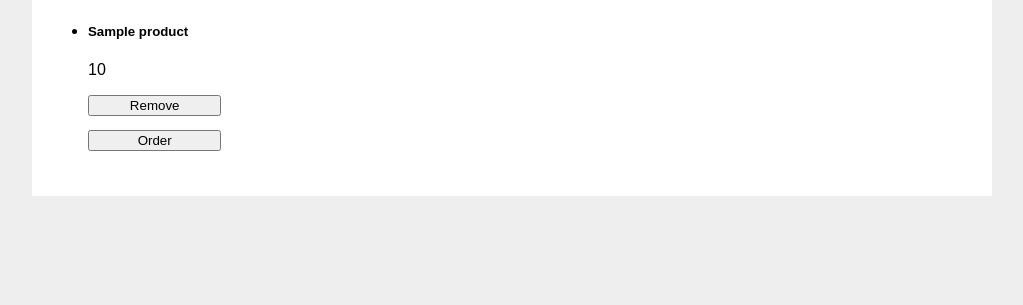
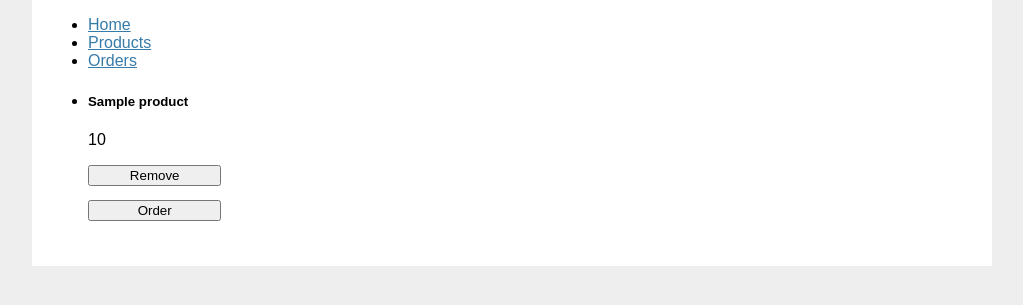
Before and after one commit to yond5413/w4111-proj1, a Flask app: template templates/function/consumer/shopping_cart.html in a window 1280 px wide. Shown: the part 51-356 px from the top of the page, without its empty margins (128-1151 px from the left). Run offline with Flask 3, Linux system fonts and the light colour scheme; the template is opened without the code that fills it: most values are stand-ins (such as "Sample title", 1, 10 or a date in 2020); parts of the project's set-up code (start-up, migrations or seed data) failed here and were passed over.

Commit message:
Update shopping_cart.html

```diff
--- a/templates/function/consumer/shopping_cart.html
+++ b/templates/function/consumer/shopping_cart.html
@@ -1,6 +1,11 @@
 {% extends 'base.html' %}
 
 {% block content %}
+  <ul>
+    <li><a href="{{ url_for('consumer') }}">Home</a></li>
+    <li><a href="{{ url_for('view_products') }}">Products</a></li>
+    <li><a href="{{ url_for('view_cust_orders') }}">Orders</a></li>
+  </ul>
   <div class="scrollable">
     <ul class="list-group">
       {% for product in prods %}
@@ -9,8 +14,8 @@
           <div>
             <h5 class="mb-0">{{ product['Name'] }}</h5>
           </div>
-          <span class="badge badge-primary badge-pill"> {{ order['Price'] }}</span>
-          <form action="{{ url_for('view_products') }}" method="post">
+          <span class="badge badge-primary badge-pill"> {{ product['Price'] }}</span>
+          <form action="{{ url_for('shopping_cart') }}" method="post">
             <input type="hidden" name="prod_id" value="{{ product['ID'] }}">
             <input type="submit" name="remove" value="Remove">
             <input type="submit" name="order" value="Order">
```
